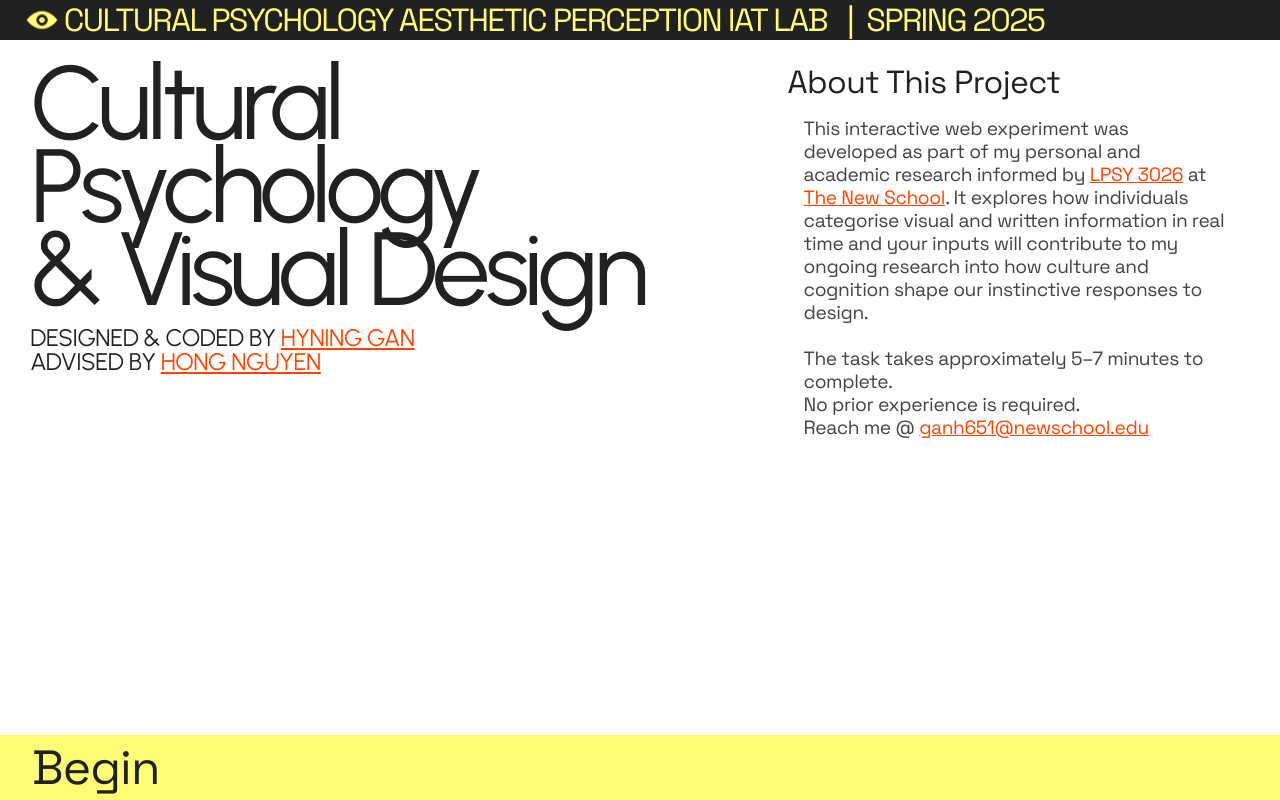
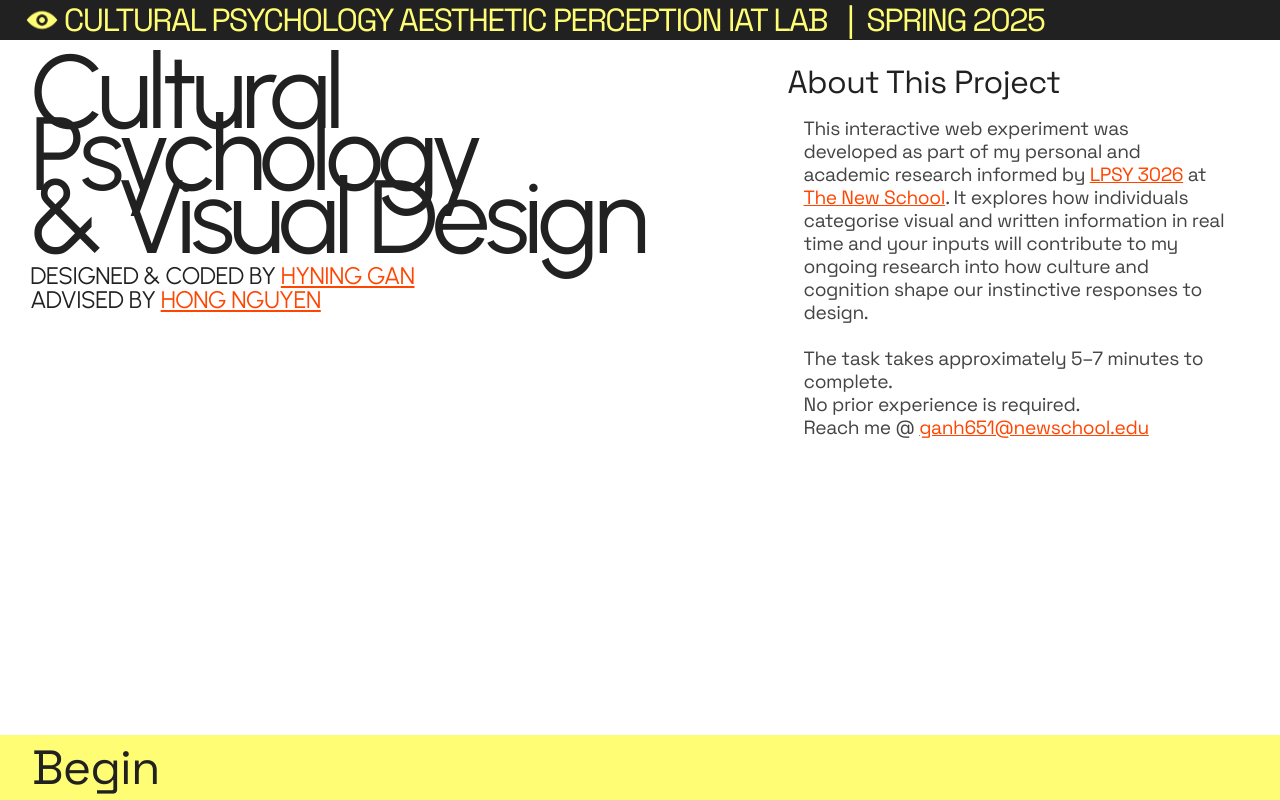
Before and after one commit to hihyning/Cultural-Psychology-Aesthetic-Perception-IAT-Lab, a plain HTML site: page index.html in a window 1280 px wide. Drawn offline with Linux system fonts and the light colour scheme.

Commit message:
Update styles.css

```diff
--- a/styles.css
+++ b/styles.css
@@ -251,7 +251,7 @@ button:hover {
 
 h1 {
     font-size: 6.5rem;
-    line-height: 0.8em;
+    line-height: 0.6em;
     letter-spacing: -0.05em;
     font-family: "Urbanist", sans-serif;
     font-weight: 400;
```
